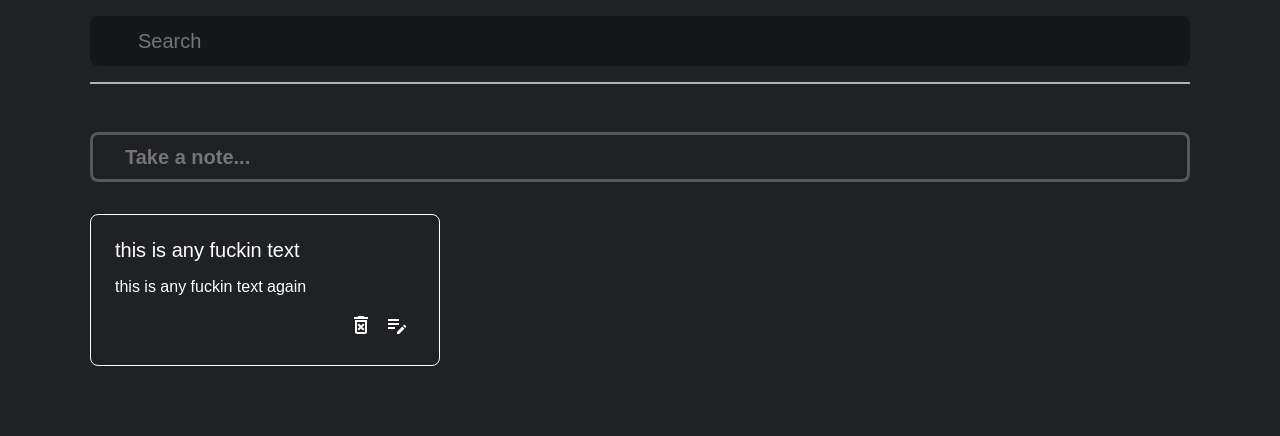
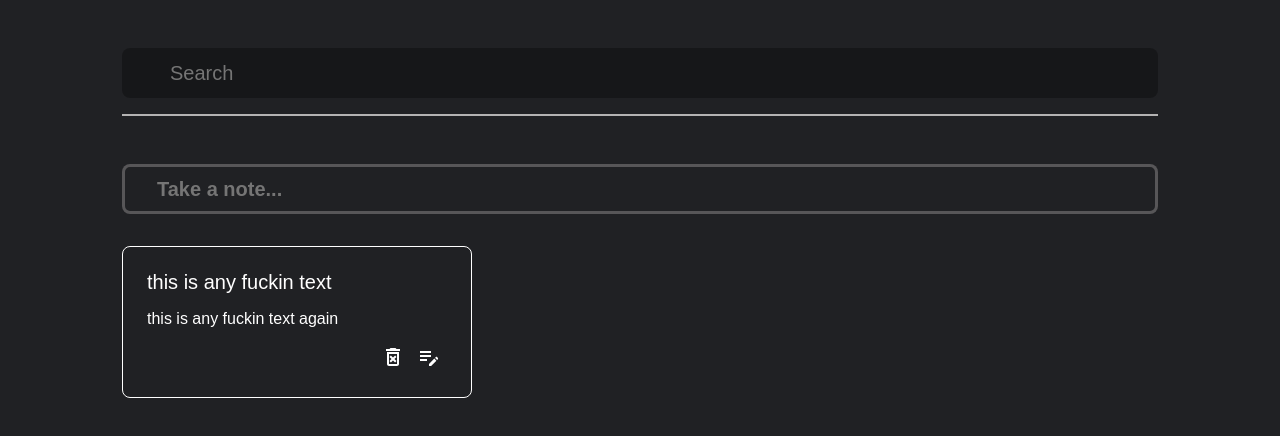
Before and after one commit to WagdySamih/Notes-Frontend, a React (Create React App) app: page / in a window 1280 px wide. Shown: the top 436 px of the page. Built offline with nearby package versions, Linux system fonts and the light colour scheme.

Commit message:
Added global styles

```diff
--- a/src/index.scss
+++ b/src/index.scss
@@ -1,12 +1,17 @@
 body {
   margin: 0;
-  padding: 0;
+  padding: 2rem;
   font-size: 16px;
   font-family: 'Poppins', sans-serif;
-  background-color: #202124;
+  background-color: var(--primary-color);
   max-width: 1100px;
-  margin: auto
+  margin: auto;
 };
 
 h1,h2,h3,h4,h5,h6,p { margin: 0 };
 *{ box-sizing: border-box; }
+
+:root {
+  --max-width: 1200px;
+  --primary-color: #202124;
+}
```
